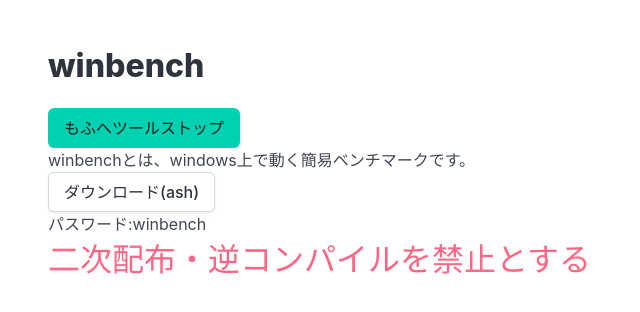
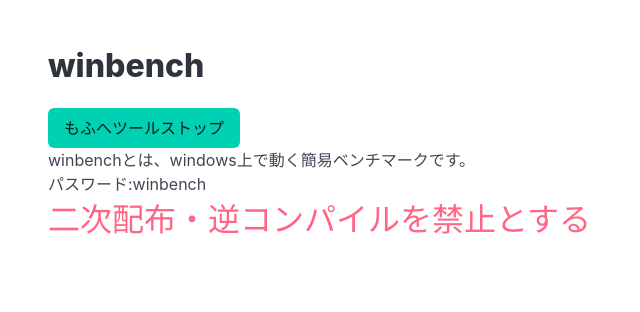
Before and after one commit to system322940-gh/mhhtools, a plain HTML site: page winbench.html in a window 1280 px wide. Shown: the whole page, without its empty margins (0-640 px from the left). Drawn offline with nearby package versions, Linux system fonts and the light colour scheme.

Commit message:
Update winbench.html

```diff
--- a/winbench.html
+++ b/winbench.html
@@ -12,7 +12,6 @@
         <h1 class="title">winbench</h1>
         <a class="button is-primary" href="https://mhhtools.creamgroup.net">もふへツールストップ</a>
         <p>winbenchとは、windows上で動く簡易ベンチマークです。</p>
-        <a href="https://drive.google.com/uc?export=download&id=1aUQHHuzN7EnueltkRC5ZAlF-3MnMBZJr" class="button">ダウンロード(ash)</a>
         <p>パスワード:winbench</p>
         <div>
           <p class="has-text-danger is-size-3">二次配布・逆コンパイルを禁止とする</p>
```
